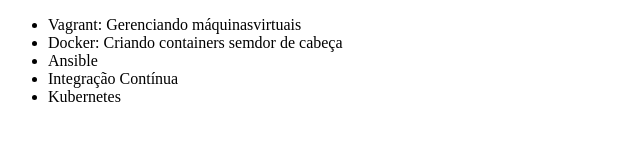
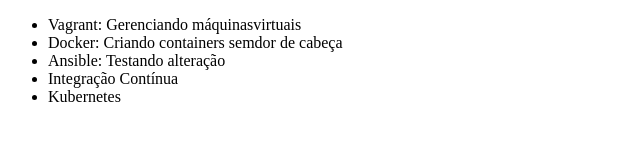
Before and after one commit to sonic5891/git-e-github-teste, a plain HTML site: page index.html in a window 1280 px wide. Shown: the whole page, without its empty margins (0-640 px from the left). Drawn offline with Linux system fonts and the light colour scheme.

Commit message:
Alterando o código

```diff
--- a/index.html
+++ b/index.html
@@ -8,7 +8,7 @@
     <ul>
         <li>Vagrant: Gerenciando máquinasvirtuais</li>
         <li>Docker: Criando containers semdor de cabeça</li>
-        <li>Ansible</li>
+        <li>Ansible: Testando alteração</li>
         <li>Integração Contínua</li>
         <li>Kubernetes</li>
     </ul>
```
